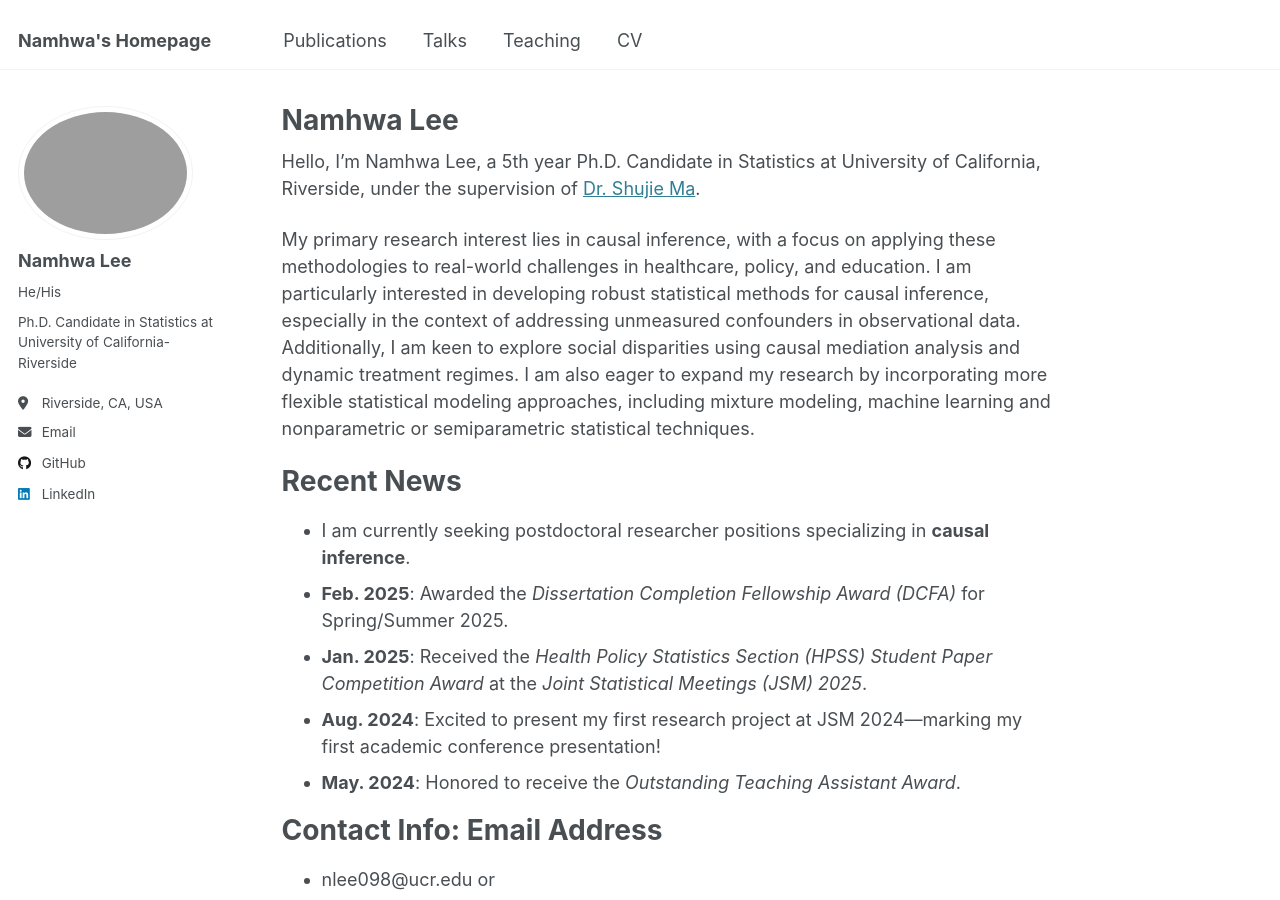
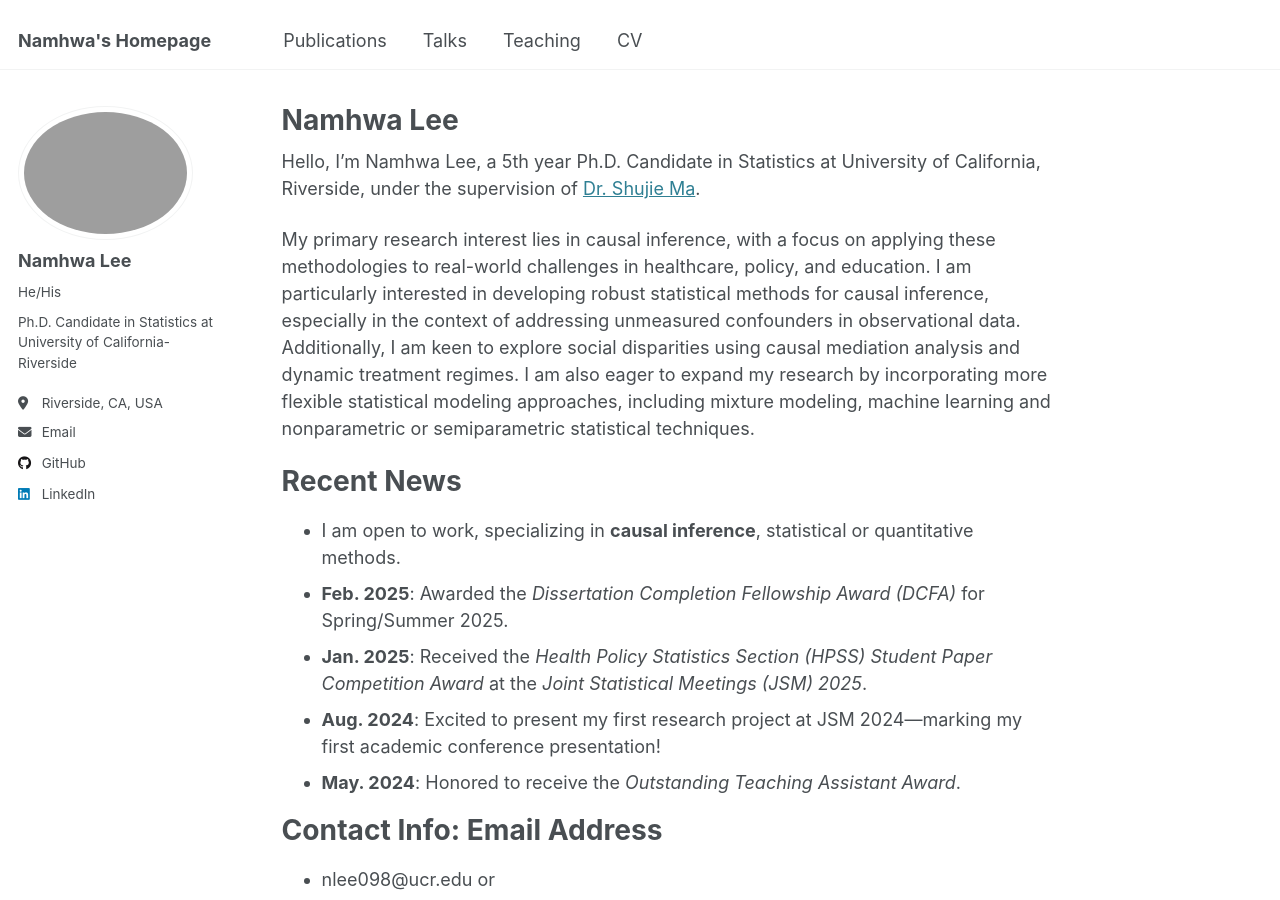
Before and after one commit to NamhwaLee/NamhwaLee.github.io, a Jekyll site: the page built from _pages/about.md, in a window 1280 px wide and 900 px high. Built offline with Jekyll 4.4.1, drawn with Linux system fonts in a browser that asks for light colours.

Commit message:
Update about.md

```diff
--- a/_pages/about.md
+++ b/_pages/about.md
@@ -16,7 +16,7 @@ My primary research interest lies in causal inference, with a focus on applying
 Recent News
 ======
 
-- I am currently seeking postdoctoral researcher positions specializing in **causal inference**.
+- I am open to work, specializing in **causal inference**, statistical or quantitative methods.
 - **Feb. 2025**: Awarded the *Dissertation Completion Fellowship Award (DCFA)* for Spring/Summer 2025.
 - **Jan. 2025**: Received the *Health Policy Statistics Section (HPSS) Student Paper Competition Award* at the *Joint Statistical Meetings (JSM) 2025*.
 - **Aug. 2024**: Excited to present my first research project at JSM 2024—marking my first academic conference presentation!
```
